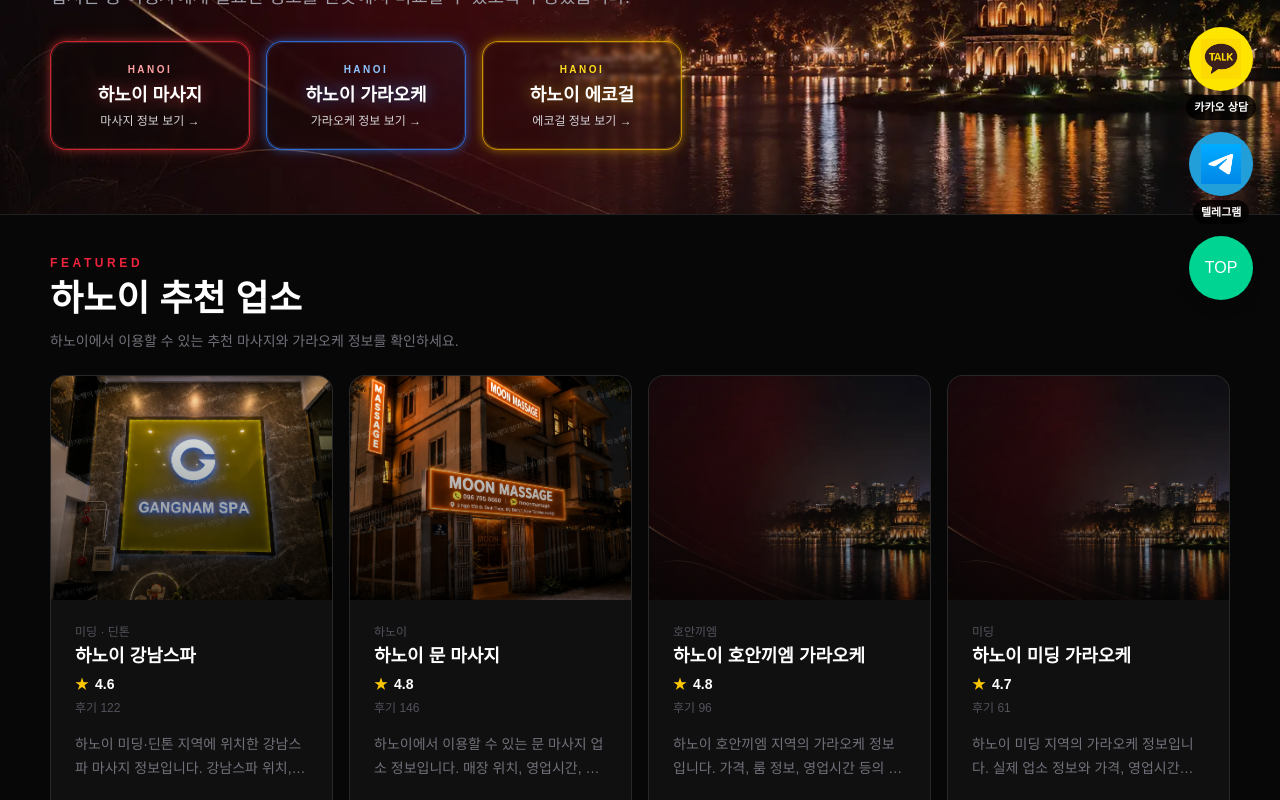
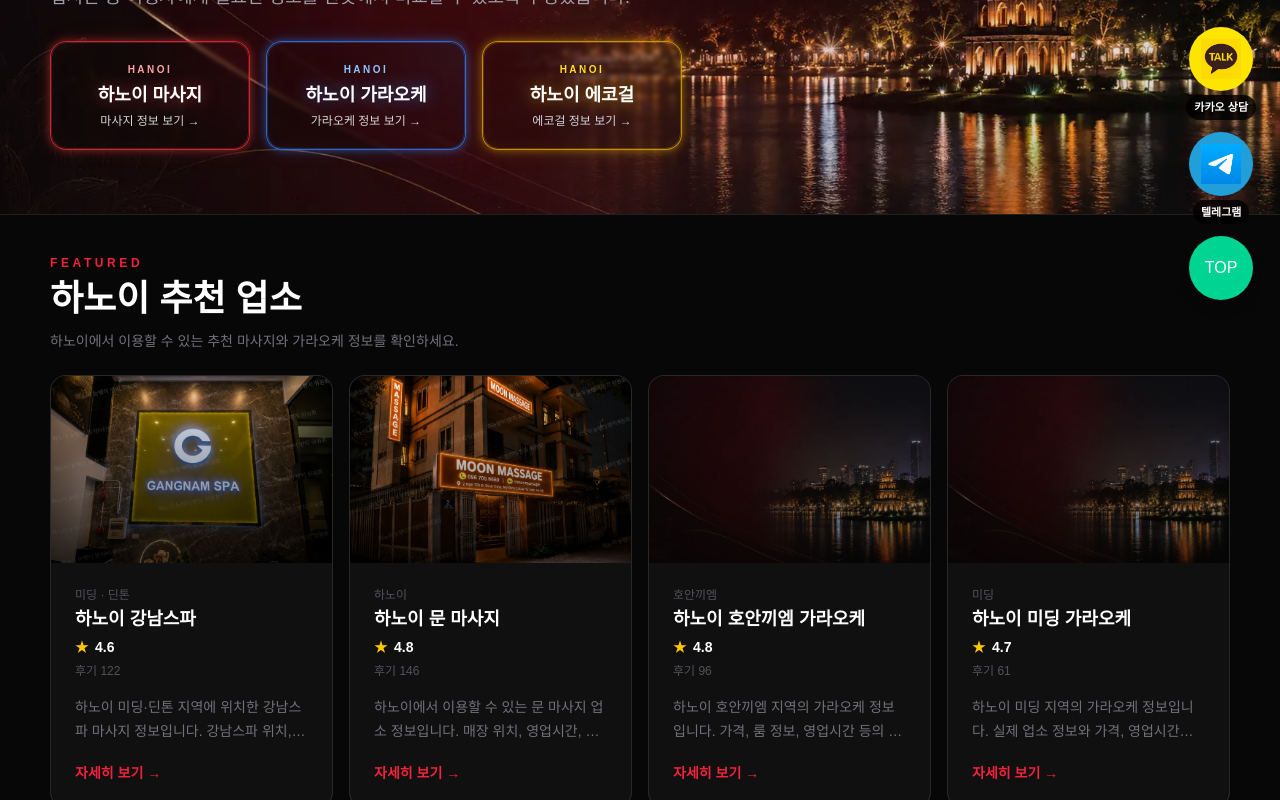
Before and after one commit to vietnam-nightlife/hanoi-nightlife, a Next.js app: page / in a window 1280 px wide. Shown: the part 476-1276 px from the top of the page. Built offline with nearby package versions, Linux system fonts and the light colour scheme.

Commit message:
Update PlaceCard.tsx

```diff
--- a/components/PlaceCard.tsx
+++ b/components/PlaceCard.tsx
@@ -7,12 +7,12 @@ export default function PlaceCard({ place }: { place: Place }) {
       <article className="card-hover overflow-hidden rounded-2xl border border-white/10 bg-[#101010]">
 
         {/* IMAGE */}
-        <div className="relative h-28 overflow-hidden sm:h-40 lg:h-56">
-          <img
-            src={place.image}
-            alt={place.name}
-            className="img-cover brightness-110 transition duration-700 hover:scale-105"
-          />
+        <div className="relative aspect-[3/2] overflow-hidden">
+  <img
+    src={place.image}
+    alt={place.name}
+    className="h-full w-full object-cover transition duration-700 hover:scale-105"
+  />
 
           <div className="absolute inset-0 bg-gradient-to-t from-black/60 to-transparent" />
         </div>
```
